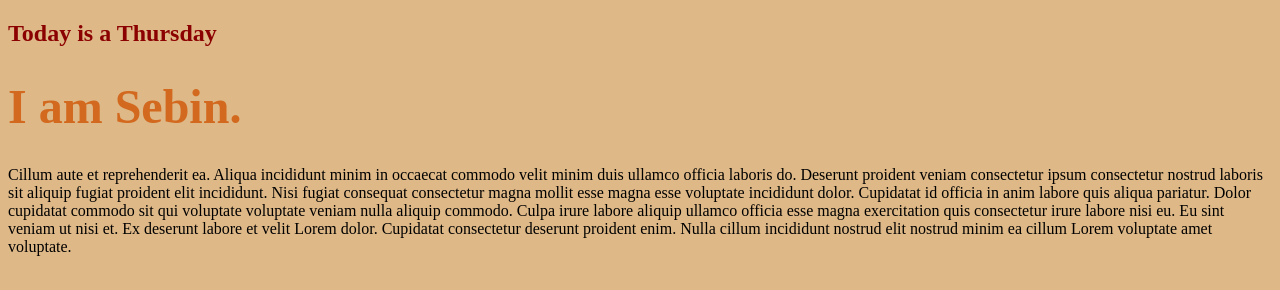
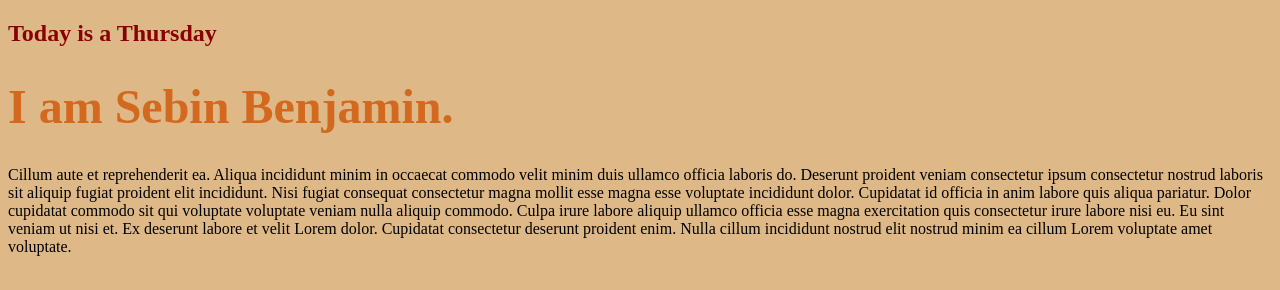
Before and after one commit to Mission-Ready/merge-conflict-demo, a plain HTML site: page index.html in a window 1280 px wide. Drawn offline with Linux system fonts and the light colour scheme.

Commit message:
update name

```diff
--- a/index.html
+++ b/index.html
@@ -11,7 +11,7 @@
 
 <body>
   <h2>Today is a Thursday</h2>
-  <h1>I am Sebin.</h1>
+  <h1>I am Sebin Benjamin.</h1>
   <p>
     Cillum aute et reprehenderit ea. Aliqua incididunt minim in occaecat commodo velit minim duis ullamco officia laboris do. Deserunt proident veniam consectetur ipsum consectetur nostrud laboris sit aliquip fugiat proident elit incididunt. Nisi fugiat consequat consectetur magna mollit esse magna esse voluptate incididunt dolor. Cupidatat id officia in anim labore quis aliqua pariatur.
 
```
